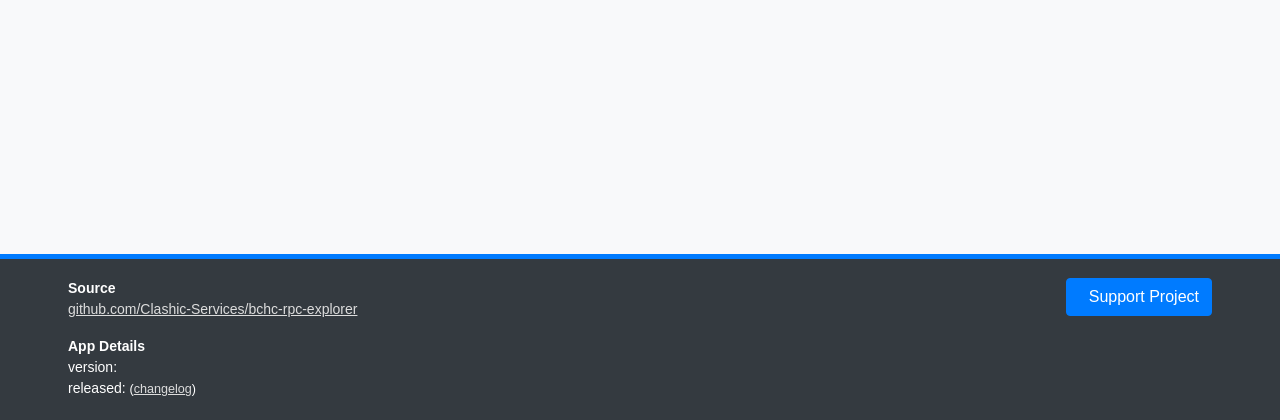
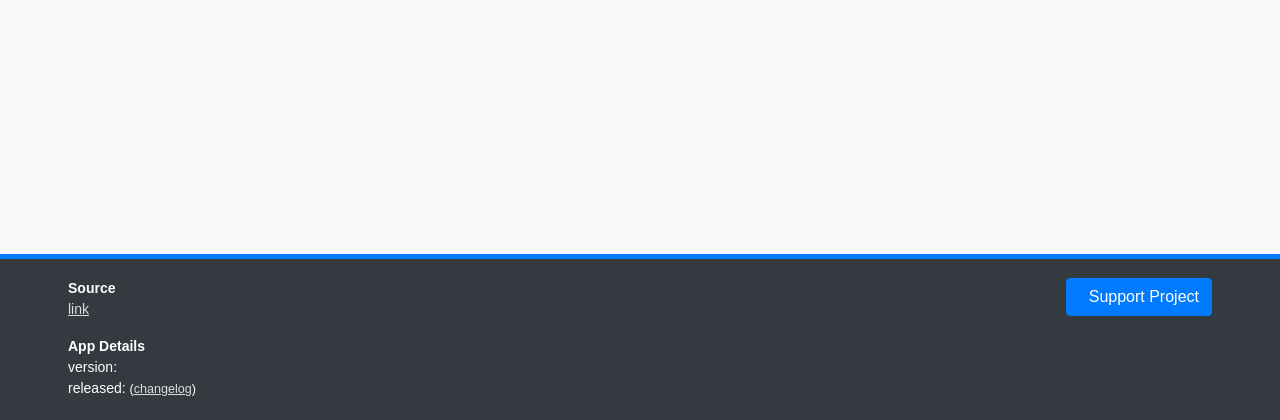
Before and after one commit to TRRXITTE/TRRXITTE-rpc-explorer, a Node project: template views/about.pug in a window 1280 px wide. Shown: the part 380-800 px from the top of the page. Run offline with Node 20 templates, Linux system fonts and the light colour scheme; the template is opened without the code that fills it, so the values that code supplies are empty; some libraries are stand-ins or nearby versions.

Commit message:
Update layout.pug

```diff
--- a/views/layout.pug
+++ b/views/layout.pug
@@ -174,7 +174,7 @@
 						dl
 							dt Source
 							dd
-								a(href="https://github.com/Clashic-Services/bchc-rpc-explorer") github.com/Clashic-Services/bchc-rpc-explorer
+								a(href="https://github.com/TRRXITTE/TRRXITTE-rpc-explorer") link
 
 								if (global.sourcecodeProjectMetadata)
 									div.mt-2
```
